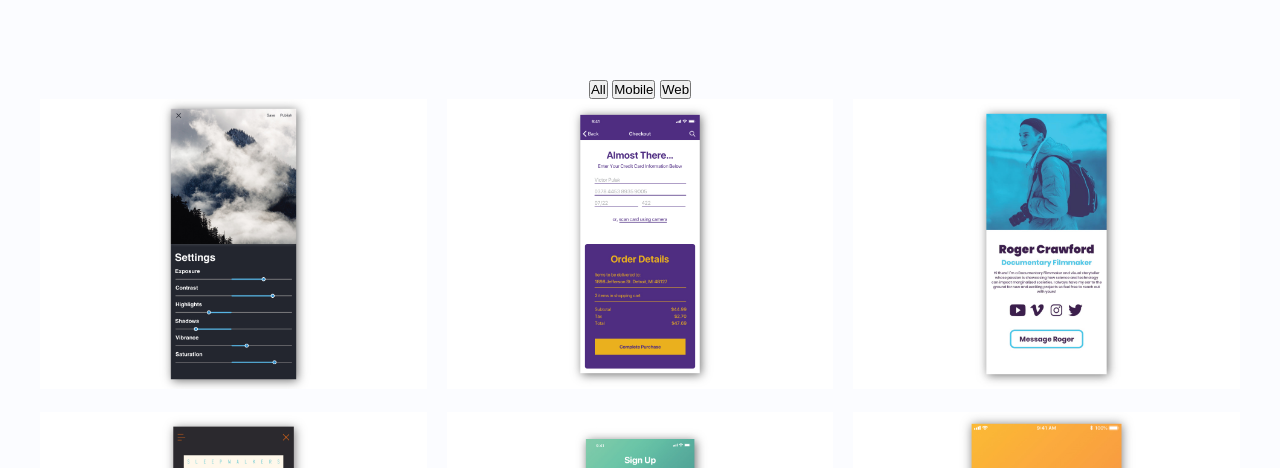
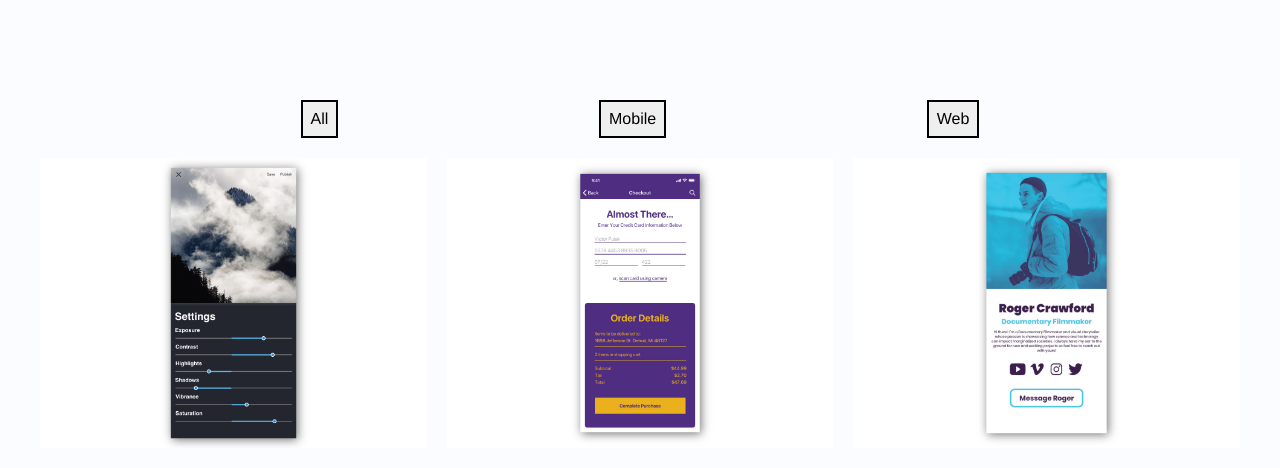
Before and after one commit to kello-vision/kello-vision.github.io, a plain HTML site: page ui-design.html in a window 1280 px wide. Shown: the part 297-765 px from the top of the page. Drawn offline with nearby package versions, Linux system fonts and the light colour scheme; a web font is replaced by a local one.

Commit message:
styled controls for mixitup

```diff
--- a/css/style.css
+++ b/css/style.css
@@ -83,6 +83,19 @@ img {
 	font-family: 'Muli-Black', 'Helvetica-Bold', sans-serif;
 	color: #183D65;
 	text-decoration: underline;
+}
+
+.controls{
+	padding: 20px 0px;
+	display: flex;
+	justify-content: space-evenly;
+}
+
+button {
+	font-size: 100%;
+	font-family: inherit;
+	border: 2px solid black;
+	padding: .5em;
 }
 
 /* NAVIGATION */
```
